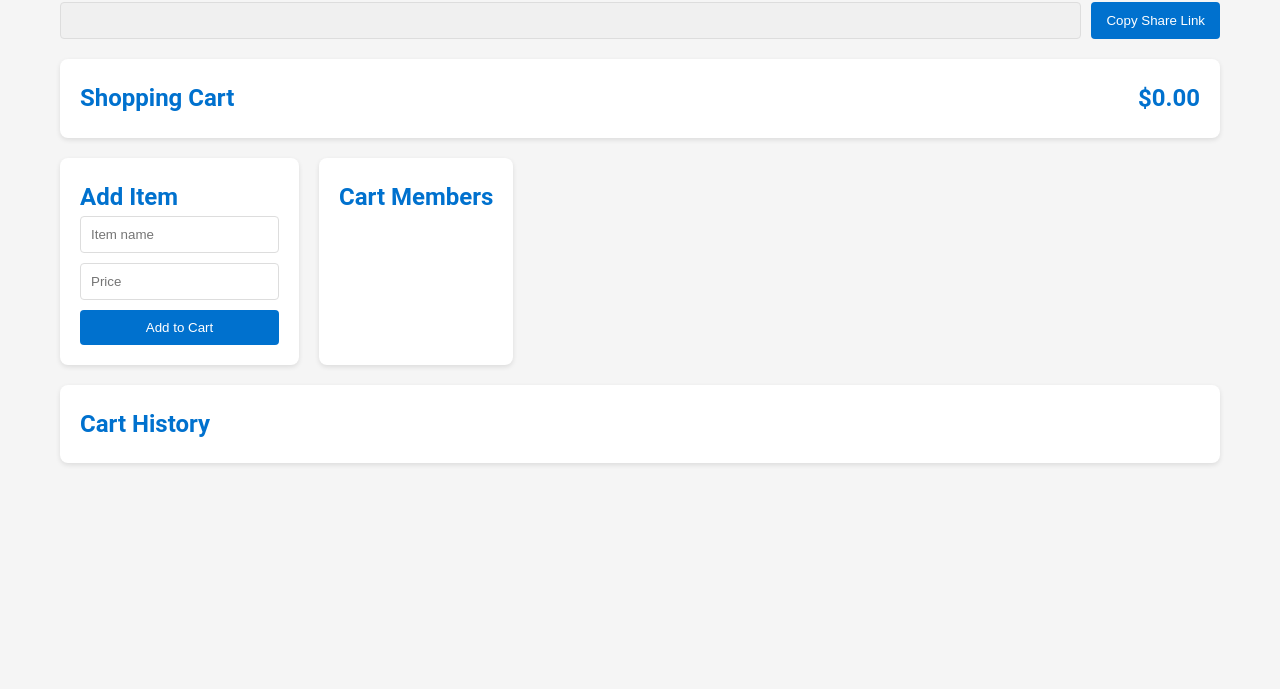
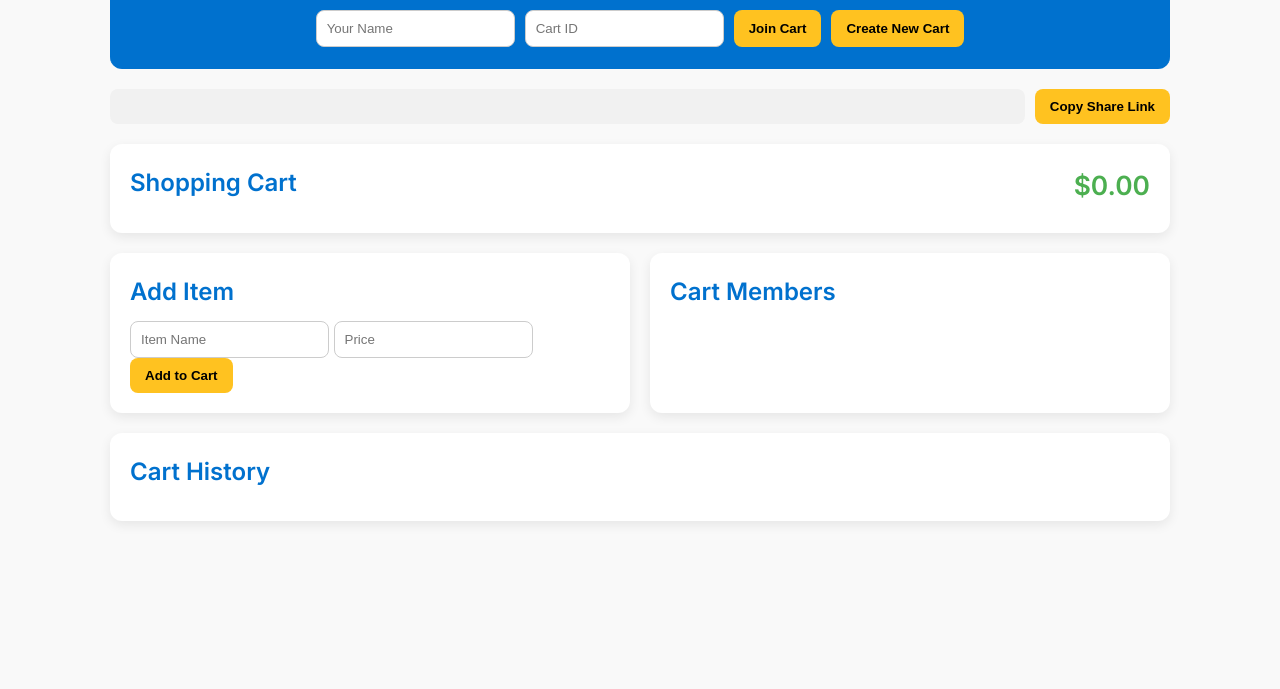
Before and after one commit to Kuldeep202/walamrt-twincart, a website: page public/index.html in a window 1280 px wide. Shown: the part 111-800 px from the top of the page. Drawn offline with nearby package versions, Linux system fonts and the light colour scheme; no server answers.

Commit message:
Update index.html

```diff
--- a/public/index.html
+++ b/public/index.html
@@ -4,15 +4,167 @@
   <meta charset="UTF-8">
   <meta name="viewport" content="width=device-width, initial-scale=1.0">
   <title>Walmart TwinCart</title>
+  <link href="https://fonts.googleapis.com/css2?family=Inter:wght@400;600&display=swap" rel="stylesheet">
   <link rel="stylesheet" href="styles.css">
   <script src="https://cdn.socket.io/4.7.2/socket.io.min.js"></script>
+  <style>
+    :root {
+      --primary-color: #0071ce;
+      --secondary-color: #ffc220;
+      --dark-color: #1d252d;
+      --light-color: #f9f9f9;
+      --card-bg: #ffffff;
+      --success-color: #4caf50;
+      --error-color: #f44336;
+    }
+
+    * {
+      box-sizing: border-box;
+      margin: 0;
+      padding: 0;
+    }
+
+    body {
+      font-family: 'Inter', sans-serif;
+      background-color: var(--light-color);
+      color: var(--dark-color);
+      padding: 20px;
+    }
+
+    .container {
+      max-width: 1100px;
+      margin: auto;
+    }
+
+    header {
+      display: flex;
+      flex-direction: column;
+      align-items: center;
+      padding: 20px;
+      background-color: var(--primary-color);
+      color: white;
+      border-radius: 12px;
+      margin-bottom: 20px;
+    }
+
+    header h1 {
+      margin-bottom: 10px;
+    }
+
+    .user-controls {
+      display: flex;
+      gap: 10px;
+      flex-wrap: wrap;
+      justify-content: center;
+    }
+
+    input[type="text"],
+    input[type="number"] {
+      padding: 10px;
+      border: 1px solid #ccc;
+      border-radius: 8px;
+      min-width: 160px;
+    }
+
+    button {
+      padding: 10px 15px;
+      background-color: var(--secondary-color);
+      color: #000;
+      border: none;
+      border-radius: 8px;
+      font-weight: 600;
+      cursor: pointer;
+      transition: 0.3s;
+    }
+
+    button:hover {
+      background-color: #e6aa00;
+    }
+
+    .section {
+      background-color: var(--card-bg);
+      padding: 20px;
+      margin-bottom: 20px;
+      border-radius: 12px;
+      box-shadow: 0 4px 12px rgba(0, 0, 0, 0.08);
+    }
+
+    h2 {
+      margin-bottom: 10px;
+      color: var(--primary-color);
+    }
+
+    #cart-list li,
+    #members-list li,
+    #history-list li {
+      padding: 10px;
+      border-bottom: 1px solid #eee;
+      display: flex;
+      justify-content: space-between;
+      align-items: center;
+    }
+
+    .flex {
+      display: flex;
+      flex-wrap: wrap;
+      gap: 20px;
+    }
+
+    .column {
+      flex: 1;
+      min-width: 280px;
+    }
+
+    #cart-total {
+      float: right;
+      font-size: 1.1em;
+      color: var(--success-color);
+    }
+
+    .share-section {
+      margin-bottom: 20px;
+      display: flex;
+      gap: 10px;
+    }
+
+    #share-link-input {
+      flex: 1;
+      background: #f1f1f1;
+      border: none;
+      padding: 10px;
+      border-radius: 8px;
+    }
+
+    .remove-item {
+      background-color: var(--error-color);
+      color: white;
+      border: none;
+      border-radius: 50%;
+      width: 25px;
+      height: 25px;
+      display: flex;
+      align-items: center;
+      justify-content: center;
+      cursor: pointer;
+    }
+
+    .remove-item:hover {
+      background-color: #d32f2f;
+    }
+
+    @media (max-width: 768px) {
+      .flex {
+        flex-direction: column;
+      }
+    }
+  </style>
 </head>
 <body>
   <div class="container">
     <header>
       <h1>🛒 Walmart TwinCart</h1>
       <div class="user-controls">
-                <input type="text" id="username" placeholder="Your Name" required>
+        <input type="text" id="username" placeholder="Your Name">
         <input type="text" id="cart-id" placeholder="Cart ID">
         <button id="join-cart">Join Cart</button>
         <button id="create-cart">Create New Cart</button>
@@ -24,35 +176,30 @@
       <button id="share-link">Copy Share Link</button>
     </div>
 
-        <main>
-            <section class="cart-section">
+    <section class="section">
       <h2>Shopping Cart <span id="cart-total">$0.00</span></h2>
       <ul id="cart-list"></ul>
     </section>
 
-            <div class="flex-row">
-                <section class="add-item-section">
+    <div class="flex">
+      <section class="section column">
         <h2>Add Item</h2>
-                    <div class="add-item-form">
-                        <input type="text" id="item-name" placeholder="Item name" required>
-                        <input type="number" id="item-price" placeholder="Price" step="0.01" required>
+        <input type="text" id="item-name" placeholder="Item Name">
+        <input type="number" id="item-price" placeholder="Price" step="0.01">
         <button id="add-item">Add to Cart</button>
-                    </div>
       </section>
 
-                <section class="members-section">
+      <section class="section column">
         <h2>Cart Members</h2>
         <ul id="members-list"></ul>
       </section>
     </div>
 
-            <section class="history-section">
+    <section class="section">
       <h2>Cart History</h2>
       <ul id="history-list"></ul>
     </section>
-        </main>
   </div>
-
   <script src="script.js"></script>
 </body>
 </html>
```
Lines whose indentation alone changed are shown as unchanged.
